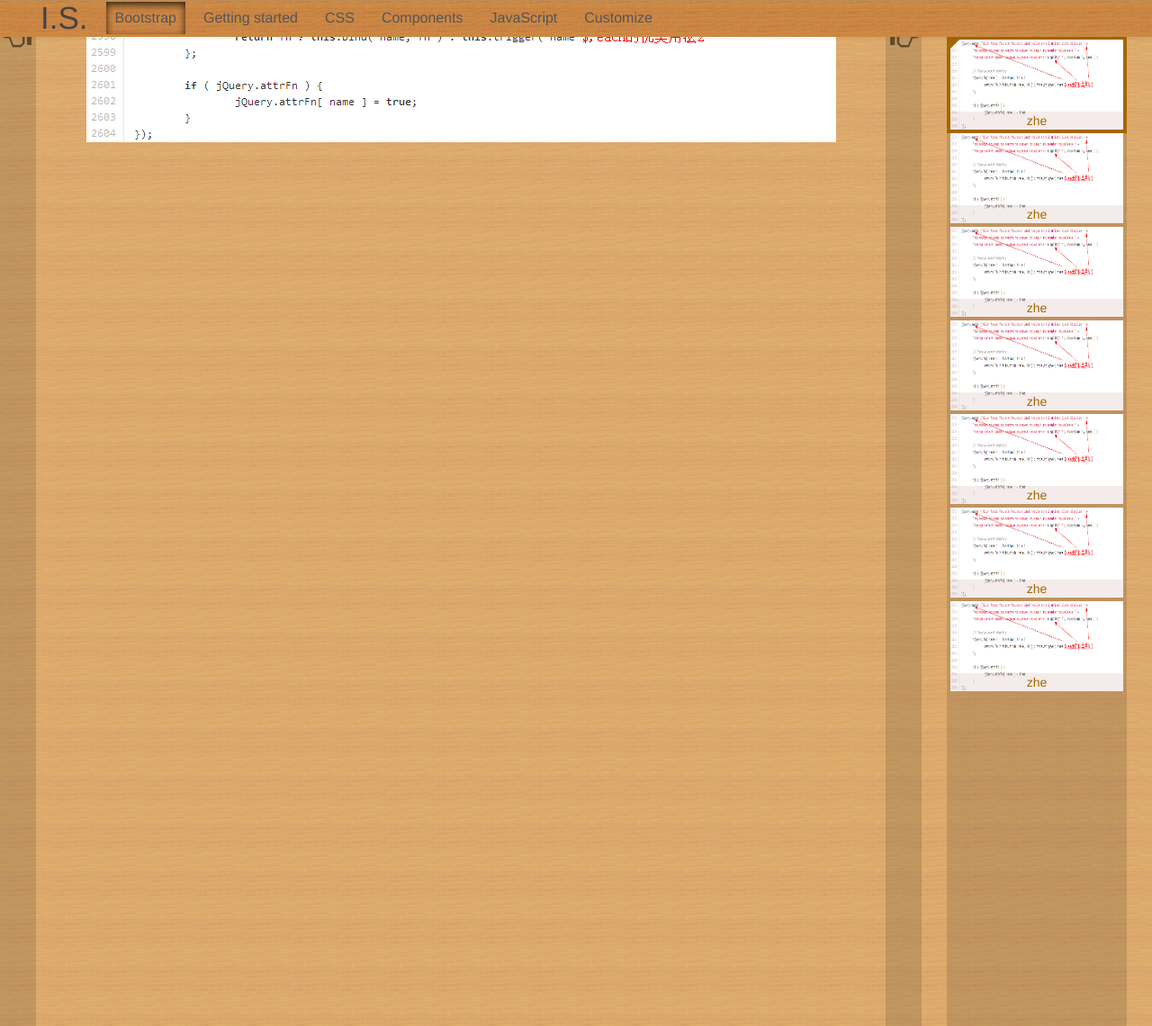
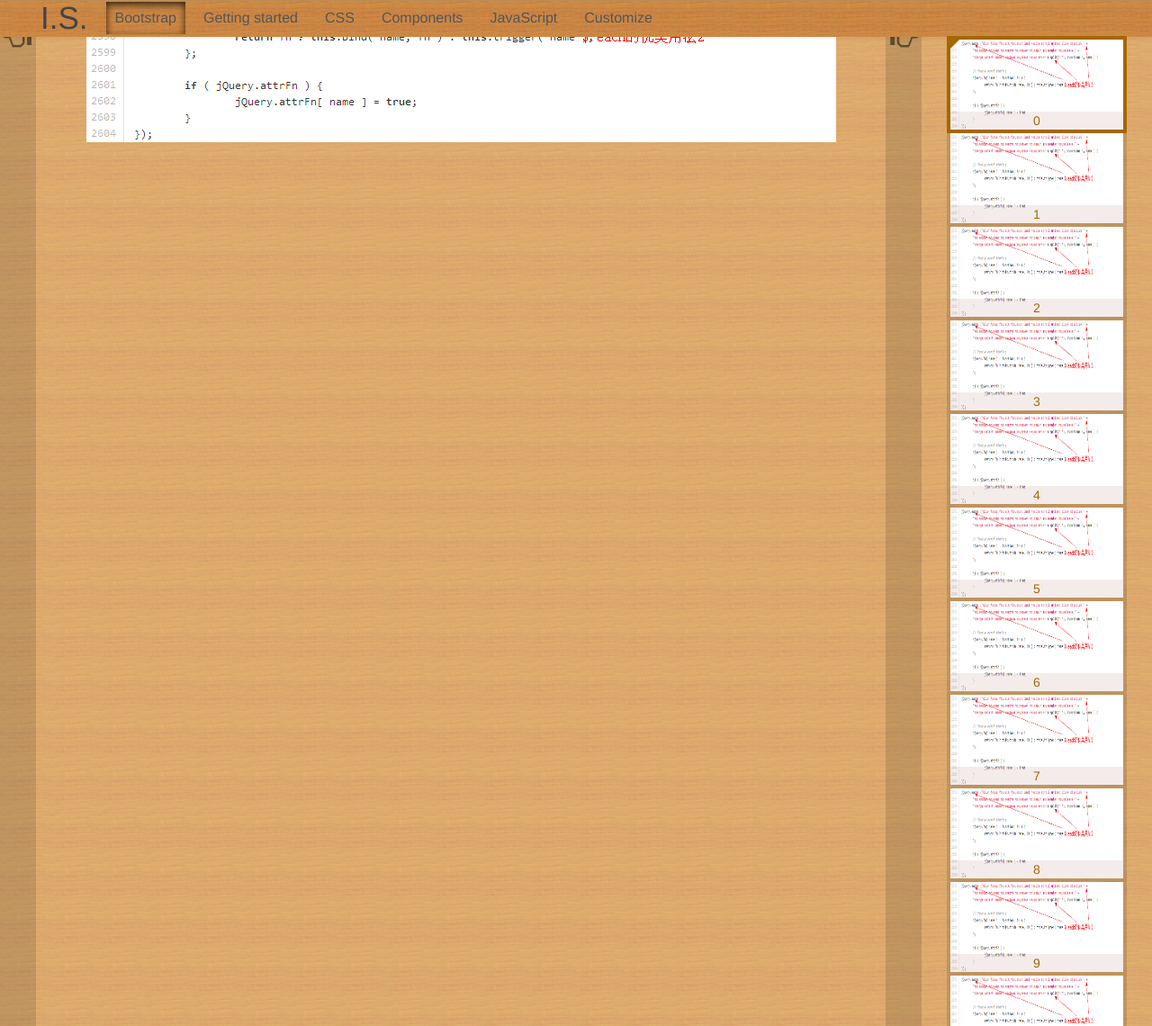
Before and after one commit to ysyfff/IS, a Django app: page / in a window 1280 px wide. Shown: the whole page at 90% size. Run offline with Django 3.2, Linux system fonts and the light colour scheme; some libraries are stand-ins or nearby versions.

Commit message:
solve mv when in the save area

```diff
--- a/static/css/docs_css.css
+++ b/static/css/docs_css.css
@@ -1,6 +1,5 @@
 .navbar{
     min-height: 40px;
-    z-index: 3000;
 }
 .navbar-static-top .container, .navbar-fixed-top .container,
 .navbar-fixed-bottom .container, .container{
@@ -145,6 +144,7 @@ box-shadow: inset 0 3px 8px rgba(0,0,0,0.8);
     height: 100%;
     background-color: rgba(0,0,0,0.125);
     z-index: 2000;
+    overflow: hidden;
 }
 
 .roll-area ul{
--- a/static/js/docs_js.js
+++ b/static/js/docs_js.js
@@ -164,22 +164,24 @@ var IS = {
             img.css('width', '100%');
         }
     },
-    runDown: function(t, b, c, d, el){
+    run: function(t, b, c, d, el, tt, bb, cc, dd, ell){
         var topDis = new Array($.easing.easeOutBounce(t,b,c,d), 'px');
         el.css('top', topDis.join(''));
         if(t < d){
             t++;
-            setTimeout(function(){IS.runDown(t,b,c,d,el)}, 10);
+            setTimeout(function(){IS.run(t,b,c,d,el,tt,bb,cc,dd,ell)}, 10);
+        }else if(ell){
+            IS.runUL(tt, bb, cc, dd, ell);
         }
     },
-    runUp: function(t, b, c, d, el){
-        var topDis = new Array($.easing.easeInBounce(t,b,c,d), 'px');
-        el.css('top', topDis.join(''));
-        if(t < d){
-            t++;
-            setTimeout(function(){IS.runUp(t,b,c,d,el)}, 10);
+    runUL: function(tt, bb, cc, dd, ell){
+        var topDis = new Array($.easing.easeOutBounce(tt,bb,cc,dd), 'px');
+        ell.css('top', topDis.join(''));
+        if(tt < dd){
+            tt++;
+            setTimeout(function(){IS.runUL(tt,bb,cc,dd,ell)}, 10);
         }
-    }
+    },
 };
 
 //nav的事件委托
@@ -218,7 +220,7 @@ var IS = {
     }
 })(jQuery);
 
-//rmHover的事件委托
+//rmHover的事件委托 复杂版
 (function($){
     var iHeight = 104,
         area = $('#roll-area'),
@@ -229,32 +231,71 @@ var IS = {
         nSee = parseInt(height/iHeight),
         nImg = ul.find('li').length,
         nPart = parseInt(nImg/nSee),
-        curPart = 0, t, b, c, d, begin=0;
+        curPart = 0, b, c, d, begin=0, bb,
+        cc, dd, upest = (nSee - nImg)*iHeight;
+        if(nSee == height/iHeight) nSee = nSee-2;
+        else nSee = nSee-1;
     ul.delegate('li', 'click', function(){
         var the = $(this),
             nCurr = the.data('seq'),
             inPart = parseInt(nCurr/nSee);
 
-        if(inPart == curPart){//just rm hover
-            /*return c*(t/=d)*t + b;*/
-            /*t: current time（当前时间）；
-              b: beginning value（初始值）；
-              c: change in value（变化量）；
-              d: duration（持续时间）。*/
-            t = 0;
-            b = begin*iHeight; //0
-            c = (nCurr-begin)*iHeight;//104
-            d = iHeight;//1
+        if(inPart == curPart){//rm hover or rm ul up
+            //rm hover
+            b = begin*iHeight;
+            c = (nCurr-begin)*iHeight;
+            d = iHeight;
 
-            if(begin < nCurr) IS.runDown(t, b, c, d, hover);
-            else if(begin > nCurr) IS.runUp(t, b, c, d, hover);
+            IS.run(0, b, c, d, hover);
             begin = nCurr;
-        }else if(inPart > curPart){//rm down ul
+
+            if(nCurr > 0){// in the same area
+                var curTop = tmp.css('top');
+                //at top
+                if((new Array(0-nCurr*iHeight, 'px')).join('') == curTop){
+
+                    bb = -nCurr*iHeight;
+                    cc = nSee*iHeight;
+                    if(bb+cc>0){
+                        cc = 0-bb;
+                    }
+                    dd = iHeight;
+
+                    IS.runUL( 0, bb, cc, dd, tmp);
+                    begin = nCurr;
+                }
+            }
+        }else if(inPart > curPart){//rm ul up
             curPart = inPart;
-            console.log(curPart, 'down');
-        }else if(inPart < curPart){//rm up ul
+            b = begin*iHeight;
+            c = (nCurr-begin)*iHeight;
+            d = iHeight;
+
+            bb = (nSee-nCurr)*iHeight;
+            cc = (1-nSee)*iHeight;
+            if(bb+cc<upest){
+                bb = upest-cc;
+            }
+            dd = iHeight;
+
+            IS.run(0, b, c, d, hover, 0, bb, cc, dd, tmp);
+            begin = nCurr;
+        }else if(inPart < curPart){//rm ul down
             curPart = inPart;
-            console.log(curPart, 'up');
+
+            b = begin*iHeight;
+            c = (nCurr-begin)*iHeight;
+            d = iHeight;
+
+            bb = -nCurr*iHeight;
+            cc = nSee*iHeight;
+            if(bb+cc>0){
+                cc = 0-bb;
+            }
+            dd = iHeight;
+
+            IS.run(0, b, c, d, hover, 0, bb, cc, dd, tmp);
+            begin = nCurr;
         }
     });
 })(jQuery);
--- a/template/IMG/home.html
+++ b/template/IMG/home.html
@@ -71,26 +71,49 @@
               <ul id="roll-ul">
                 <li data-seq="0">
                   <a href="javascript:;"><img src="/media/jchen/jQuery/jquery-img/$.each的优美用法2.png">
-                    <div class="img-name">zhe</div>
+                    <div class="img-name">0</div>
                   </a>
                 </li>
                 <li data-seq="1">
-                 <a href="javascript:;"><img src="/media/jchen/jQuery/jquery-img/$.each的优美用法2.png"><div class="img-name">zhe</div></a>
+                 <a href="javascript:;"><img src="/media/jchen/jQuery/jquery-img/$.each的优美用法2.png"><div class="img-name">1</div></a>
                 </li>
                 <li data-seq="2">
-                  <a href="javascript:;"><img src="/media/jchen/jQuery/jquery-img/$.each的优美用法2.png"><div class="img-name">zhe</div></a>
+                  <a href="javascript:;"><img src="/media/jchen/jQuery/jquery-img/$.each的优美用法2.png"><div class="img-name">2</div></a>
                 </li>
                 <li data-seq="3">
-                 <a href="javascript:;"><img src="/media/jchen/jQuery/jquery-img/$.each的优美用法2.png"><div class="img-name">zhe</div></a>
+                 <a href="javascript:;"><img src="/media/jchen/jQuery/jquery-img/$.each的优美用法2.png"><div class="img-name">3</div></a>
                 </li>
                 <li data-seq="4">
-                  <a href="javascript:;"><img src="/media/jchen/jQuery/jquery-img/$.each的优美用法2.png"><div class="img-name">zhe</div></a>
+                  <a href="javascript:;"><img src="/media/jchen/jQuery/jquery-img/$.each的优美用法2.png"><div class="img-name">4</div></a>
                 </li>
                 <li data-seq="5">
-                  <a href="javascript:;"><img src="/media/jchen/jQuery/jquery-img/$.each的优美用法2.png"><div class="img-name">zhe</div></a>
+                  <a href="javascript:;"><img src="/media/jchen/jQuery/jquery-img/$.each的优美用法2.png"><div class="img-name">5</div></a>
                 </li>
                 <li data-seq="6">
-                  <a href="javascript:;"><img src="/media/jchen/jQuery/jquery-img/$.each的优美用法2.png"><div class="img-name">zhe</div></a>
+                  <a href="javascript:;"><img src="/media/jchen/jQuery/jquery-img/$.each的优美用法2.png"><div class="img-name">6</div></a>
+                </li>
+                <li data-seq="7">
+                  <a href="javascript:;"><img src="/media/jchen/jQuery/jquery-img/$.each的优美用法2.png">
+                    <div class="img-name">7</div>
+                  </a>
+                </li>
+                <li data-seq="8">
+                 <a href="javascript:;"><img src="/media/jchen/jQuery/jquery-img/$.each的优美用法2.png"><div class="img-name">8</div></a>
+                </li>
+                <li data-seq="9">
+                  <a href="javascript:;"><img src="/media/jchen/jQuery/jquery-img/$.each的优美用法2.png"><div class="img-name">9</div></a>
+                </li>
+                <li data-seq="10">
+                 <a href="javascript:;"><img src="/media/jchen/jQuery/jquery-img/$.each的优美用法2.png"><div class="img-name">10</div></a>
+                </li>
+                <li data-seq="11">
+                  <a href="javascript:;"><img src="/media/jchen/jQuery/jquery-img/$.each的优美用法2.png"><div class="img-name">11</div></a>
+                </li>
+                <li data-seq="12">
+                  <a href="javascript:;"><img src="/media/jchen/jQuery/jquery-img/$.each的优美用法2.png"><div class="img-name">12</div></a>
+                </li>
+                <li data-seq="13">
+                  <a href="javascript:;"><img src="/media/jchen/jQuery/jquery-img/$.each的优美用法2.png"><div class="img-name">13</div></a>
                 </li>
               </ul>
               <div class="curr-img-hover" id="curr-img-hover"></div>
```
